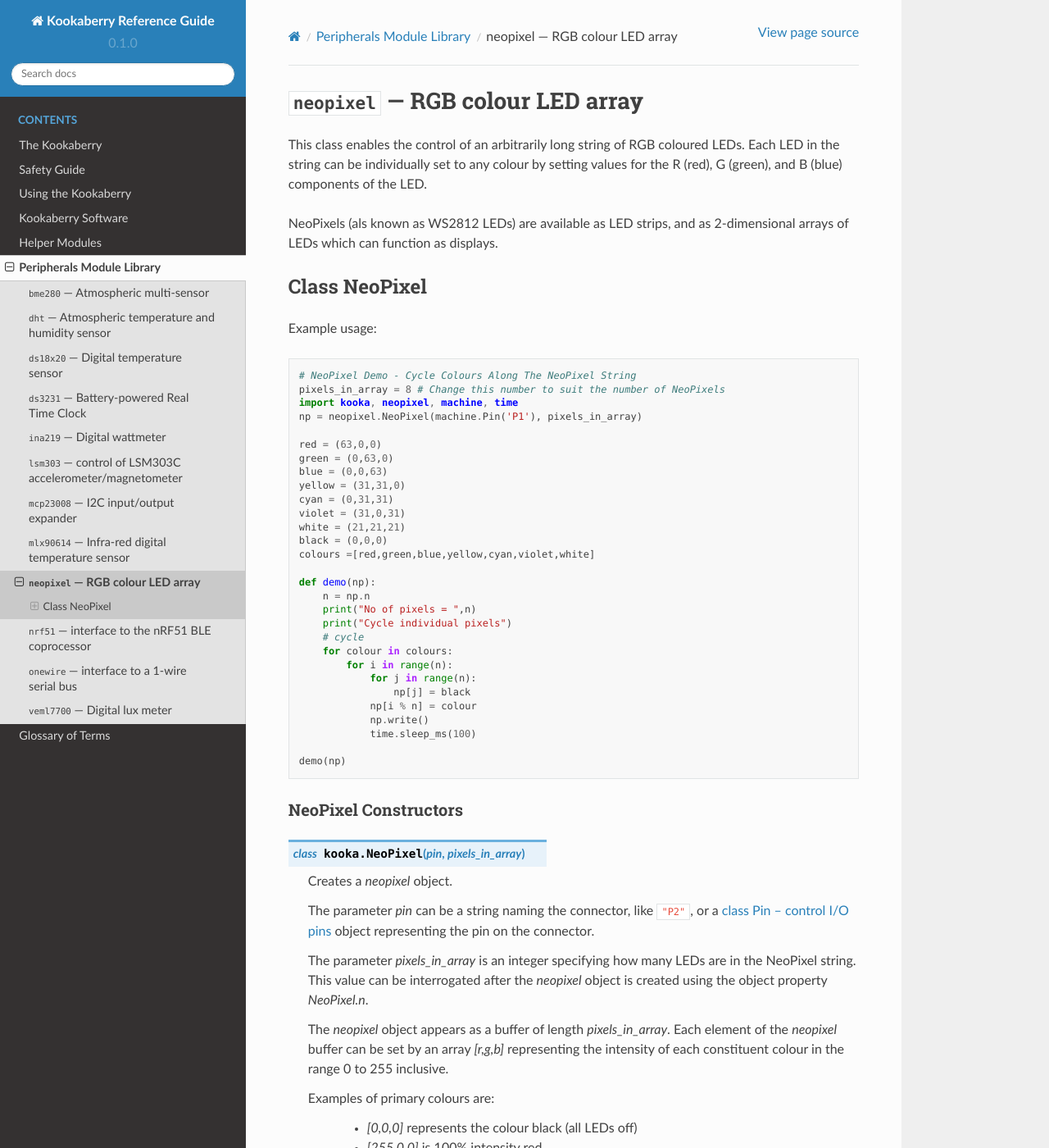
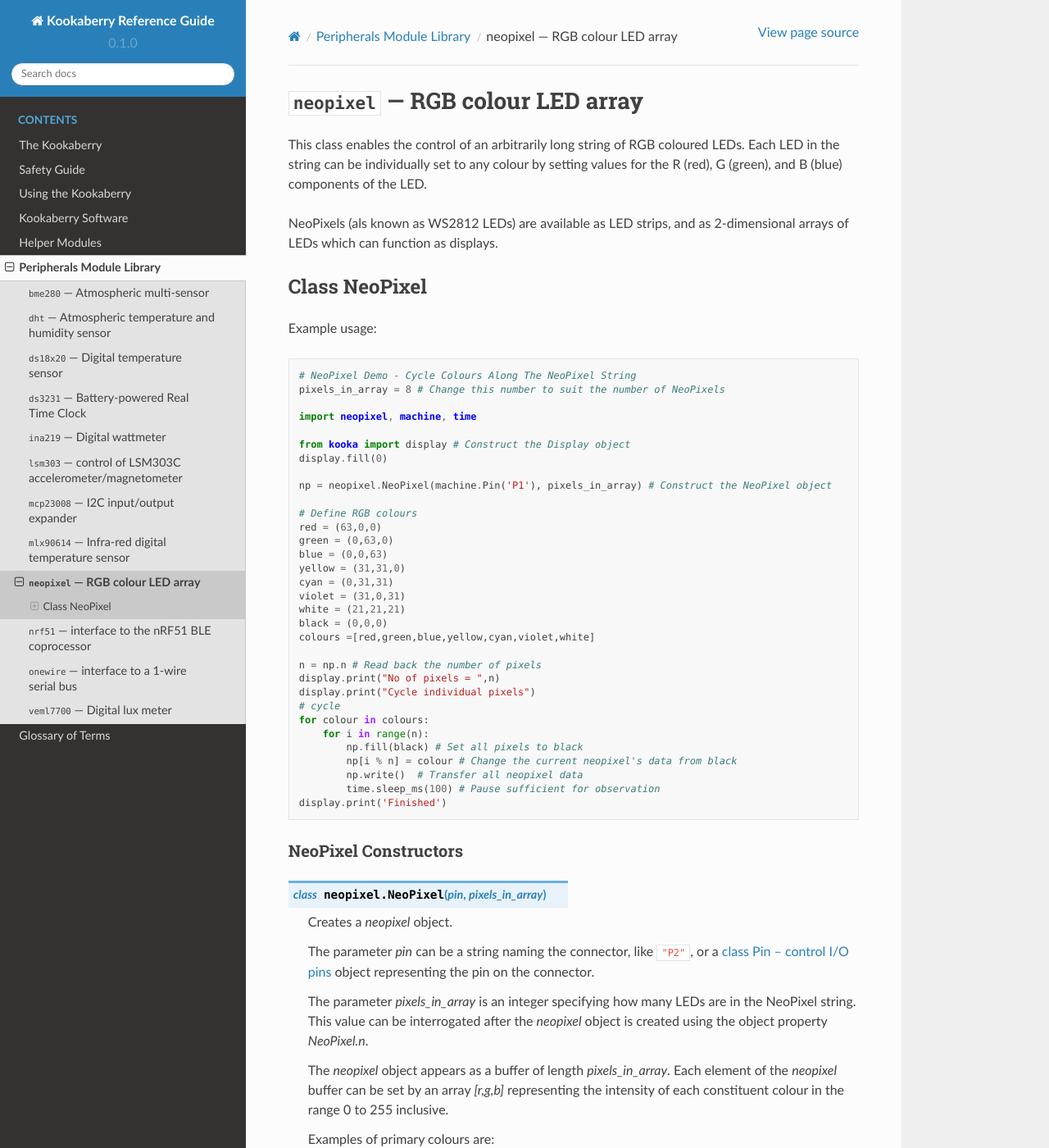
Before and after one commit to TDStrasser/Kookaberry-Reference-Guide, a Sphinx documentation site: the page built from docs/source/neopixel.rst, in a window 1280 px wide and 1400 px high. Shown: the whole window at 82% size. Built offline with Sphinx 7.4.7 and the Read the Docs theme 2.0.0, drawn with Linux system fonts in a browser that asks for light colours; some of the changed text lies outside the part shown.

Commit message:
Added the NeoPixel.fill() method

```diff
--- a/docs/source/neopixel.rst
+++ b/docs/source/neopixel.rst
@@ -25,9 +25,15 @@
 
     # NeoPixel Demo - Cycle Colours Along The NeoPixel String
     pixels_in_array = 8 # Change this number to suit the number of NeoPixels
-    import kooka, neopixel, machine, time
-    np = neopixel.NeoPixel(machine.Pin('P1'), pixels_in_array)
 
+    import neopixel, machine, time
+
+    from kooka import display # Construct the Display object
+    display.fill(0)
+
+    np = neopixel.NeoPixel(machine.Pin('P1'), pixels_in_array) # Construct the NeoPixel object
+
+    # Define RGB colours
     red = (63,0,0)
     green = (0,63,0)
     blue = (0,0,63)
@@ -38,26 +44,23 @@
     black = (0,0,0)
     colours =[red,green,blue,yellow,cyan,violet,white]
 
-    def demo(np):
-        n = np.n
-        print("No of pixels = ",n)
-        print("Cycle individual pixels")
-        # cycle
-        for colour in colours:
-            for i in range(n):
-                for j in range(n):
-                    np[j] = black
-                np[i % n] = colour
-                np.write()
-                time.sleep_ms(100)
-
-    demo(np)
+    n = np.n # Read back the number of pixels
+    display.print("No of pixels = ",n)
+    display.print("Cycle individual pixels")
+    # cycle
+    for colour in colours:
+        for i in range(n):
+            np.fill(black) # Set all pixels to black
+            np[i % n] = colour # Change the current neopixel's data from black
+            np.write()  # Transfer all neopixel data
+            time.sleep_ms(100) # Pause sufficient for observation
+    display.print('Finished')
 
 
 NeoPixel Constructors
 ---------------------
 
-.. class:: kooka.NeoPixel(pin, pixels_in_array)
+.. class:: neopixel.NeoPixel(pin, pixels_in_array)
 
    Creates a *neopixel* object.
 
@@ -93,3 +96,8 @@
     Write the bytes in *neopixel* buffer to a NeoPixel-like device on the given *pin* when the *neopixel* object was created.
     Interrupts will be disabled during the entire write to get accurate timing.
     The physical NeoPixel LED string will then be lit in accordance with the pattern set in the *neopixel* object buffer.
+
+.. method:: NeoPixel.fill(colour)
+
+    Fill the *neopixel* object buffer array with the specified *colour*.
+    An immediately subsequent NeoPixel.write() will set all the NeoPixels to the specified *colour*.
```
